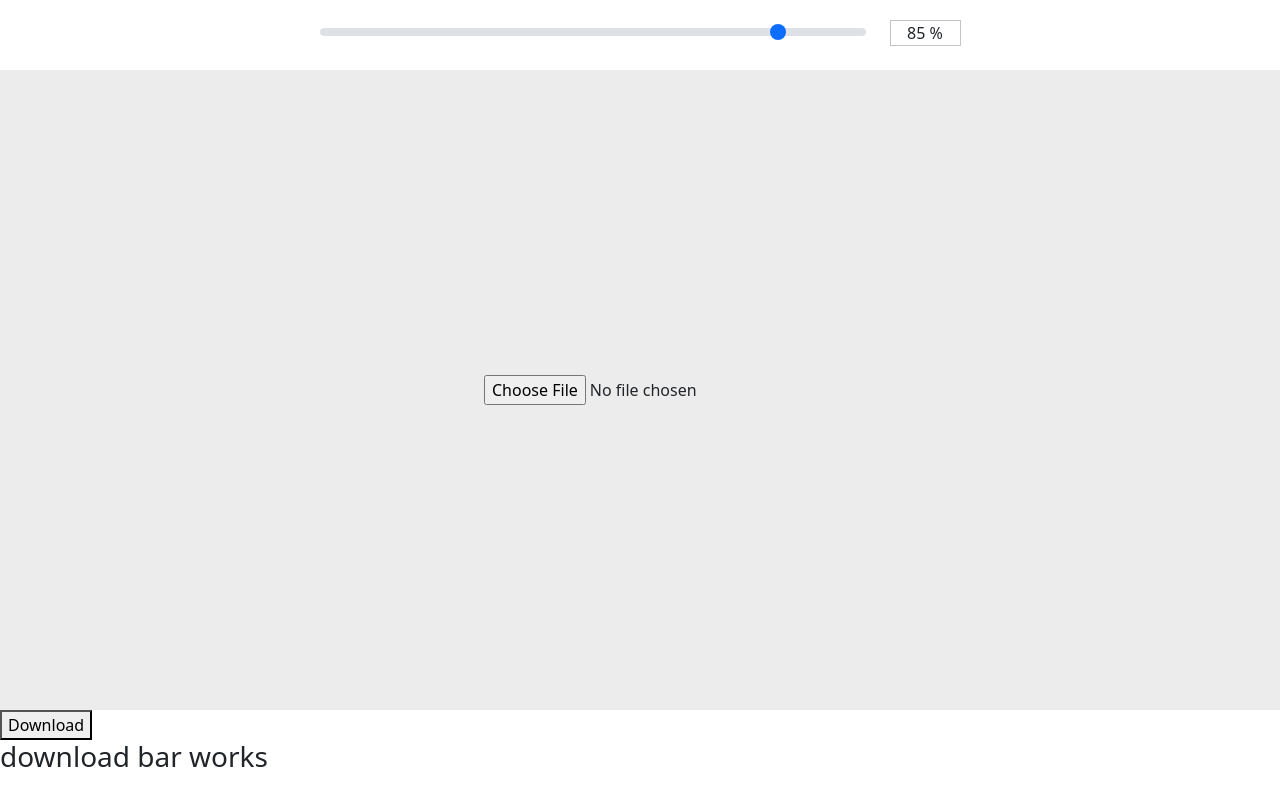
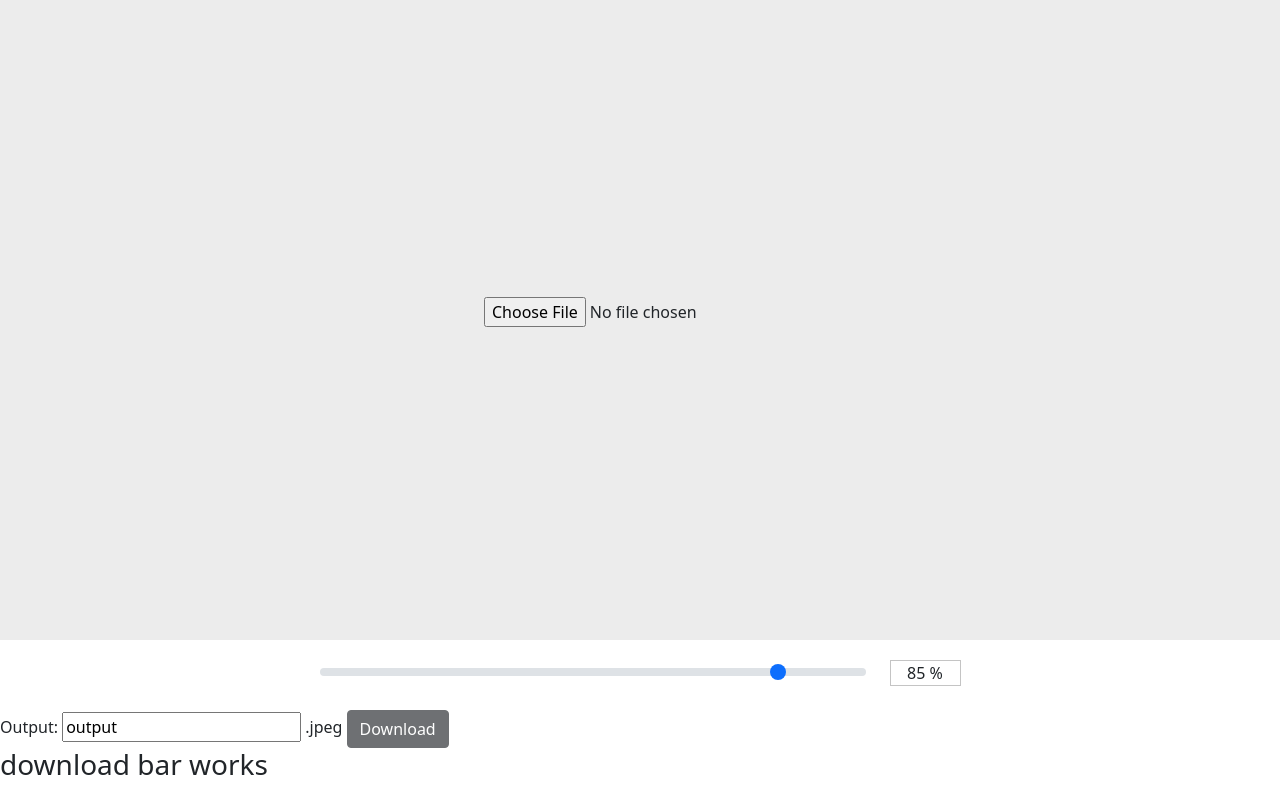
Before and after one commit to Gordon-Yeh/image-desize, an Angular app: page / in a window 1280 px wide. Built offline with nearby package versions, Linux system fonts and the light colour scheme.

Commit message:
add image dividing line; improve download functionality

```diff
--- a/src/app/image-comparer/image-comparer.component.html
+++ b/src/app/image-comparer/image-comparer.component.html
@@ -1,3 +1,29 @@
+<div class="image-comparer-container">
+  <div [hidden]="orig != undefined">
+    <input id="file-selector" [formControl]="imgPathField" type="file" (change)="imgFileSelectHandler()">
+  </div>
+  <div [hidden]="orig == undefined" class="container">
+    <div class="row gx-3 justify-content-md-center">
+      <div class="col-md-6 border-right border-secondary">
+        <div *ngIf="getOGFileSize() > -1" class="text-right">
+          {{ toSizeString(getOGFileSize(), 'KB') }}
+        </div>
+        <div class="align-content-center">
+          <canvas id="before"></canvas>
+        </div>
+      </div>
+      <div class="col-md-6 border-left border-secondary">
+        <div *ngIf="getCPFileSize() > -1" >
+          {{ toSizeString(getCPFileSize(), 'KB') }}
+        </div>
+        <div class="align-content-center">
+          <canvas id="after"></canvas>
+        </div>
+      </div>
+    </div>
+  </div>
+</div>
+
 <div class="quality-selector">
   <div class="container">
     <div class="row justify-content-md-center">
@@ -13,28 +39,9 @@
   </div>
 </div>
 
-<div class="image-comparer-container">
-  <div [hidden]="orig != undefined">
-    <input id="file-selector" [formControl]="imgPathField" type="file" (change)="imgFileSelectHandler()">
-  </div>
-  <div [hidden]="orig == undefined" class="container">
-    <div class="row">
-      <div class="col-md-6">
-        <div *ngIf="getOGFileSize() > -1">
-          {{ toSizeString(getOGFileSize(), 'KB') }}
-        </div>
-        <canvas id="before"></canvas>
-      </div>
-      <div class="col-md-6">
-        <div *ngIf="getCPFileSize() > -1" >
-          {{ toSizeString(getCPFileSize(), 'KB') }}
-        </div>
-        <canvas id="after"></canvas>
-      </div>
-    </div>
-  </div>
+<div class="text-right mr-5">
+  Output:
+  <input type="text" class="mr-1" [formControl]="outputNameField" [disabled]="!selectedImg()">
+  .jpeg
+  <button type="button" class="btn btn-dark ml-3" (click)="handleDownload()" [disabled]="!selectedImg()">Download</button>
 </div>
-
-<div>
-  <button (click)="handleDownload()">Download</button>
-</div>
--- a/src/app/image-comparer/image-comparer.component.scss
+++ b/src/app/image-comparer/image-comparer.component.scss
@@ -4,6 +4,14 @@
   background-color: $t-l-grey;
   min-height: 80vh;
   width: 100vw;
+  // will align content in the center
+  display: flex;
+  justify-content: center;
+  align-items: center;
+  padding-bottom: 2vh;
+}
+
+.align-content-center {
   // will align content in the center
   display: flex;
   justify-content: center;
--- a/src/app/image-comparer/image-comparer.component.ts
+++ b/src/app/image-comparer/image-comparer.component.ts
@@ -1,5 +1,5 @@
 import { Component, OnInit, ChangeDetectorRef } from '@angular/core';
-import { FormControl } from '@angular/forms';
+import { FormControl, FormControlName } from '@angular/forms';
 import { ThrowStmt } from '@angular/compiler';
 
 @Component({
@@ -10,21 +10,32 @@ import { ThrowStmt } from '@angular/compiler';
 export class ImageComparerComponent implements OnInit {
   quality = new FormControl(85);
   imgPathField = new FormControl();
+  outputNameField = new FormControl("output");
   orig : File;
   cmprsd : File;
 
   constructor(private ref: ChangeDetectorRef) { }
 
+  static getInnerWidth(e : HTMLElement) : number {
+    var styles = window.getComputedStyle(e);
+    var padding = parseFloat(styles.paddingLeft) +
+      parseFloat(styles.paddingRight);
+    return e.clientWidth - padding;
+  }
+
   drawImage(canvas : HTMLCanvasElement, url : string, callback = () => {}) : void {
-    var parent = canvas.parentElement;
     let img = new Image();
     img.src = url;
 
     img.onload = function() {
-      var dWidth = parent.offsetWidth;
-      var dHeight = parent.offsetWidth / img.width * img.height;
-
-      // set canvas to be as big as the image
+      // set canvas to width for the parents element (not including padding/margin)
+      var dWidth = ImageComparerComponent.getInnerWidth(canvas.parentElement);
+      var dHeight = dWidth / img.width * img.height;
+      // image should not exceed a portion of the screen
+      if (dHeight > window.innerHeight * 0.8) {
+        dHeight = window.innerHeight * 0.8;
+        dWidth = dHeight / img.height * img.width;
+      }
       canvas.width = dWidth;
       canvas.height = dHeight;
 
@@ -45,6 +56,10 @@ export class ImageComparerComponent implements OnInit {
 
   getCPFileSize() : number {
     return this.cmprsd ? this.cmprsd.size : -1;
+  }
+
+  selectedImg() : boolean {
+    return this.orig !== undefined;
   }
 
   toSizeString(bytes : number, unit : 'B' | 'KB' | 'MB' | 'GB') : string {
@@ -69,7 +84,7 @@ export class ImageComparerComponent implements OnInit {
 
   handleDownload() {
     var a = document.createElement('a');
-    a.download = 'true';
+    a.download = this.outputNameField.value + '.jpeg';
     var bUrl = URL.createObjectURL(this.cmprsd);
     a.href = bUrl;
     a.click();
@@ -100,6 +115,7 @@ export class ImageComparerComponent implements OnInit {
       return;
     }
     this.orig = file;
+    this.outputNameField.setValue(`${file.name.split('.')[0]}-compressed`);
     var before = document.getElementById('before') as HTMLCanvasElement;
     this.drawBlob(before, file, () => { this.handleQualityChange() });
   }
```
